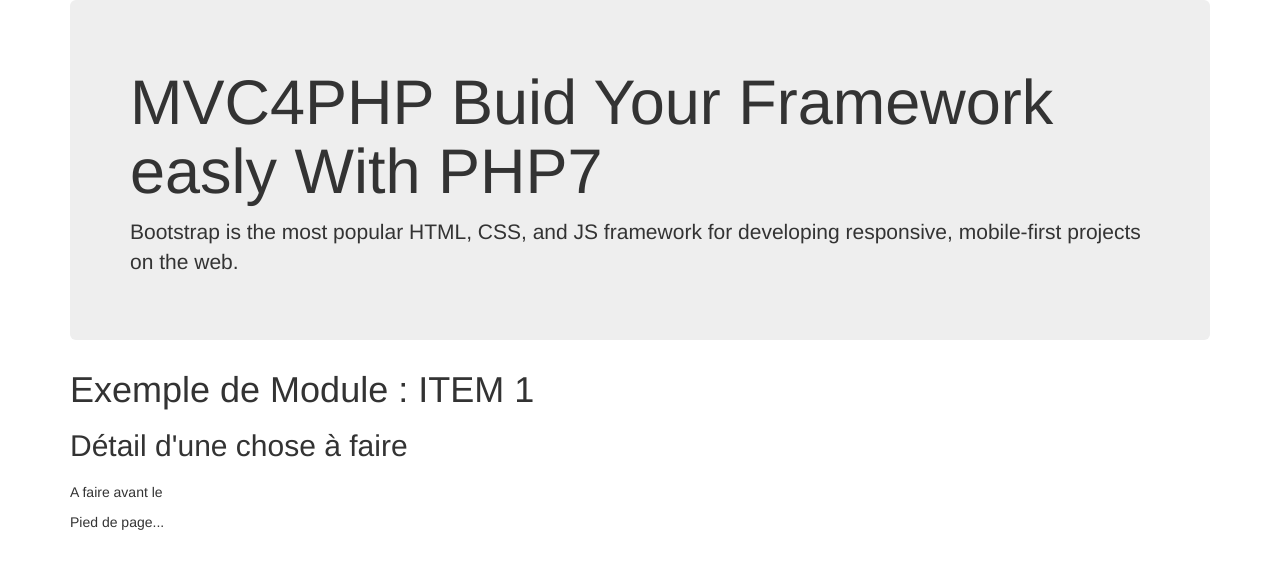
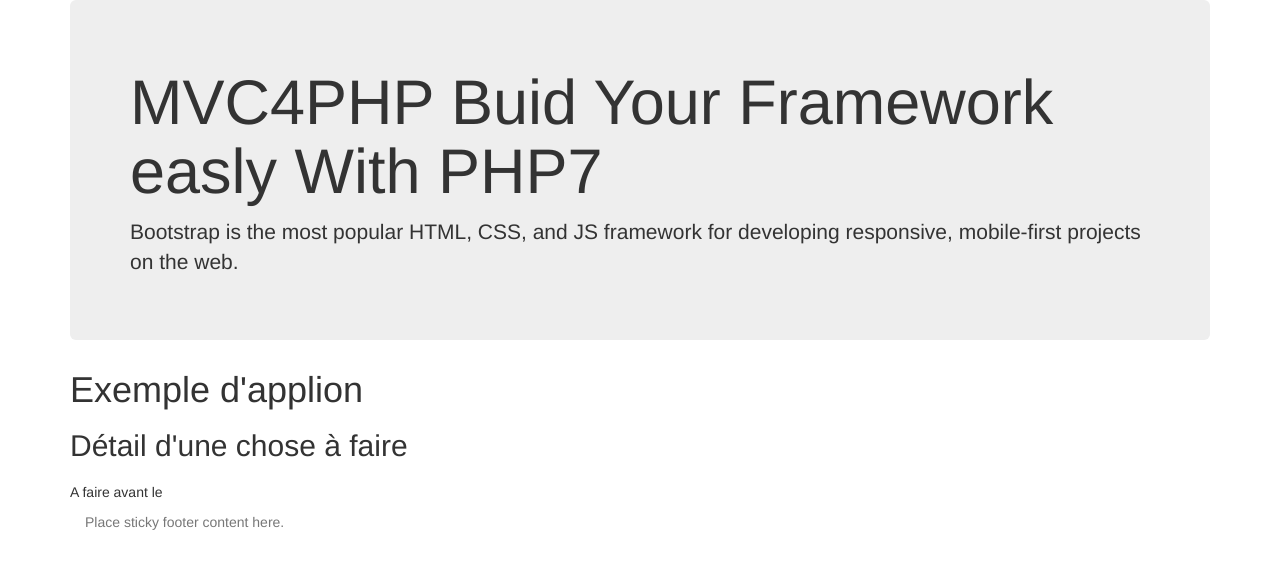
Before and after one commit to nfouka/MVC4PHP, a PHP site: the page made by app/modules/item1/view/item1/display.php in a window 1280 px wide. Shown: the top 569 px of the page. Run offline with PHP 8.4, Linux system fonts and the light colour scheme; the template is opened without the code that fills it, so the values that code supplies are empty; some libraries are stand-ins or nearby versions.

Commit message:
add footer in display.php for module xxx

```diff
--- a/app/modules/item1/view/item1/display.php
+++ b/app/modules/item1/view/item1/display.php
@@ -5,7 +5,7 @@
    <title>Todo list</title>
    <base href="http://localhost/todolist/www/"/>
          <?php
-                include __DIR__."/../../../../../www/public/header.php" ;
+                include "public/header.php" ;
       ?>
 </head>
 <body>
@@ -16,14 +16,19 @@
   </div>
 
    <header>
-      <h1>Exemple de Module : ITEM 1</h1>
+      <h1>Exemple d'applion</h1>
    </header>
    <h2>Détail d'une chose à faire</h2>
-   <h3><?php echo $this->item->description; ?></h3>
-   <p>A faire avant le <?php echo $this->item->expiration; ?></p>
-   <footer>
-      <p>Pied de page...</p>
-   </footer>
+   <h3><?php echo $this->item["description"] ; ?></h3>
+   <p>A faire avant le <?php echo $this->item["expiration"] ; ?></p>
+
+
+     <footer class="footer">
+      <div class="container">
+        <p class="text-muted">Place sticky footer content here.</p>
+      </div>
+    </footer>
+
       </div>
 </body>
 
```
Also changed, not shown: app/modules/item1/view/index1/display.php (+15 -9 lines).
